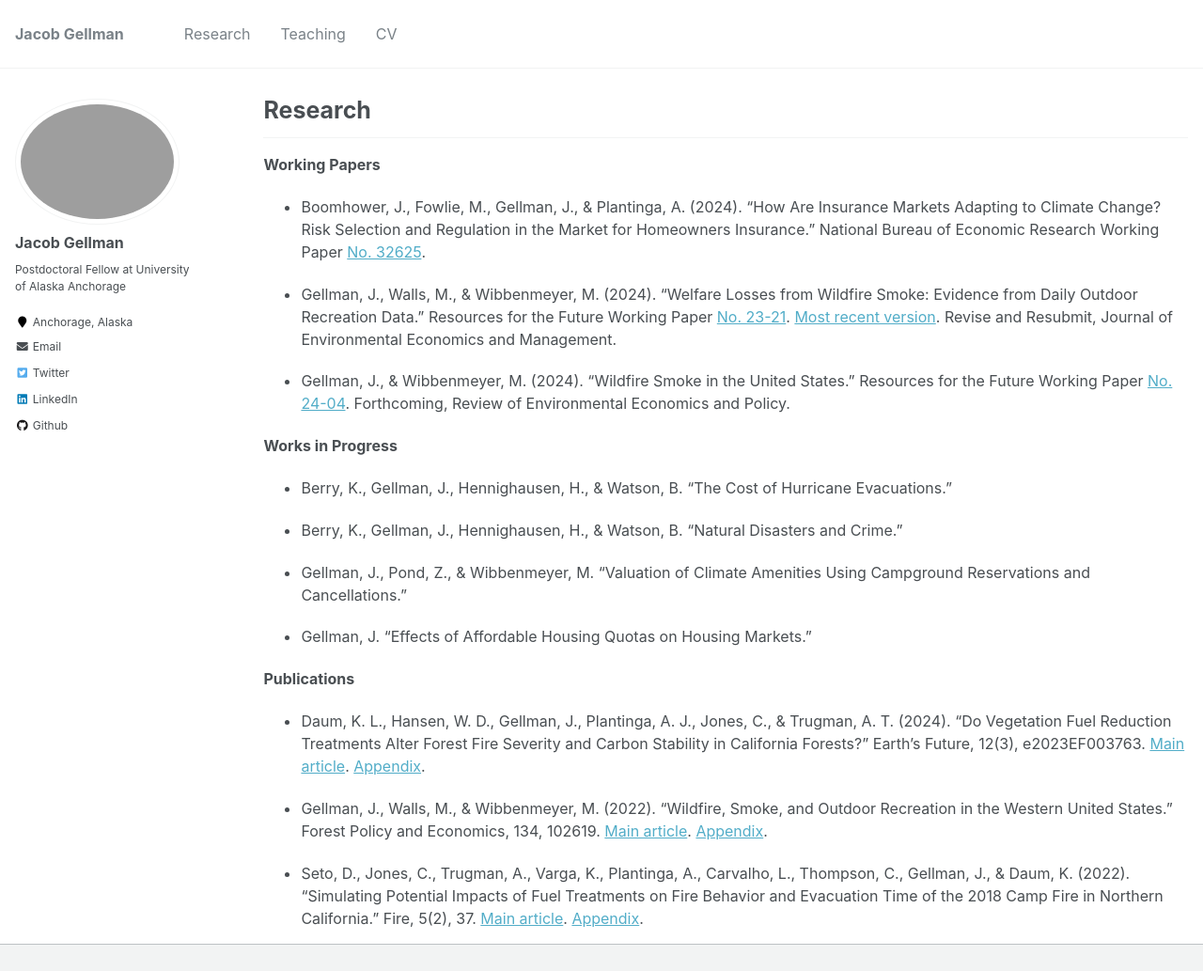
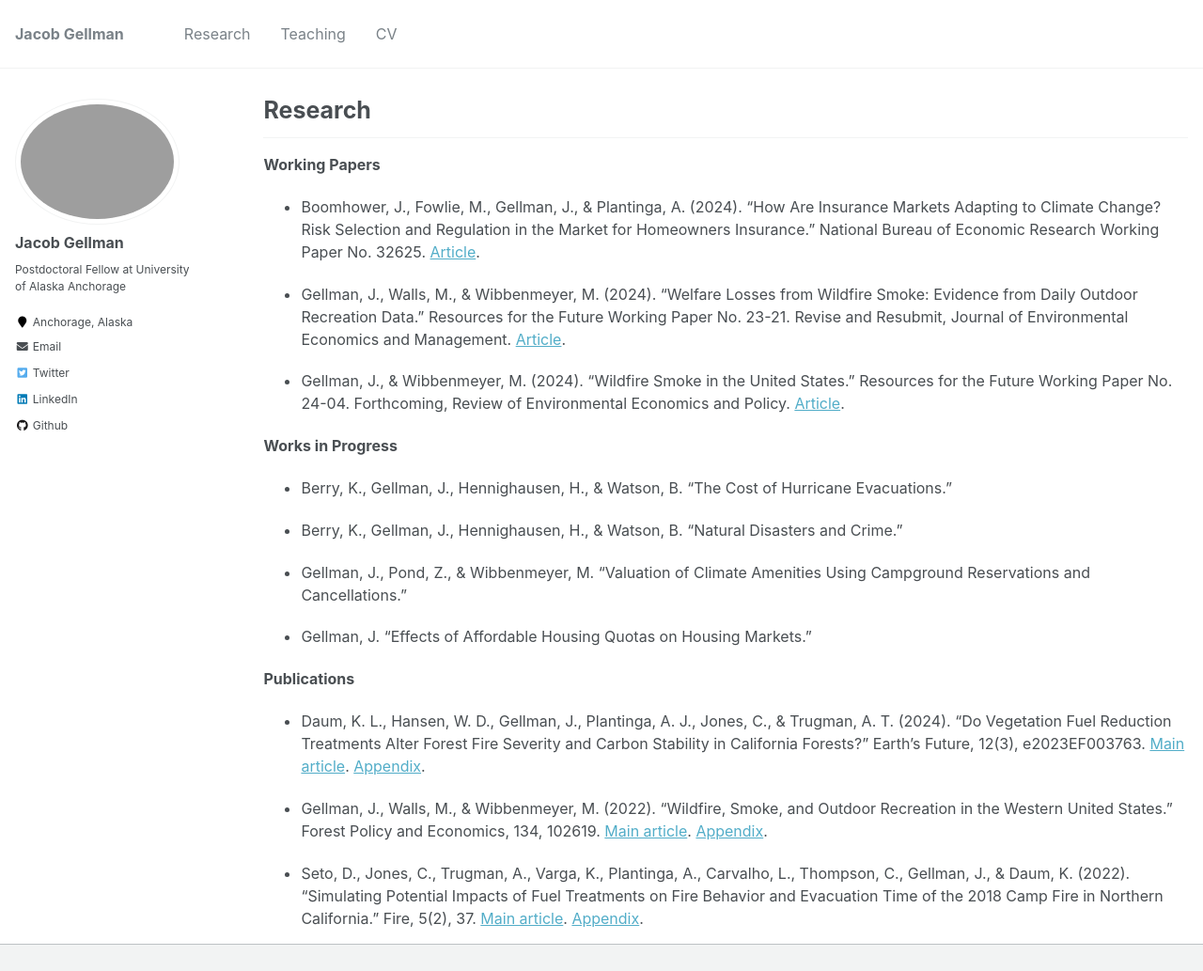
Before and after one commit to jacobgellman/jacobgellman.github.io, a Jekyll site: the page built from _pages/research.md, in a window 1280 px wide and 1185 px high, cut to the strip 0-1033 px from the top of the window. Shown: the whole strip at 94% size. Built offline with Jekyll 4.4.1, drawn with Linux system fonts in a browser that asks for light colours.

Commit message:
Research page

```diff
--- a/_pages/research.md
+++ b/_pages/research.md
@@ -10,11 +10,11 @@
 ------
 
 **Working Papers**
-* Boomhower, J., Fowlie, M., Gellman, J., & Plantinga, A. (2024). "How Are Insurance Markets Adapting to Climate Change? Risk Selection and Regulation in the Market for Homeowners Insurance." National Bureau of Economic Research Working Paper [No. 32625](https://jacobgellman.github.io/files/boomhower_et_al_2024-insurance_markets_climate_change_risk.pdf).
+* Boomhower, J., Fowlie, M., Gellman, J., & Plantinga, A. (2024). "How Are Insurance Markets Adapting to Climate Change? Risk Selection and Regulation in the Market for Homeowners Insurance." National Bureau of Economic Research Working Paper No. 32625. [Article](https://jacobgellman.github.io/files/boomhower_et_al_2024-insurance_markets_climate_change_risk.pdf).
 
-* Gellman, J., Walls, M., & Wibbenmeyer, M. (2024). "Welfare Losses from Wildfire Smoke: Evidence from Daily Outdoor Recreation Data." Resources for the Future Working Paper [No. 23-21](https://jacobgellman.github.io/files/gellman_et_al_2023-wf_smoke_rec_rff_23-21.pdf). [Most recent version](https://jacobgellman.github.io/files/gellman_et_al_2024-welfare_losses_wildfire_smoke_recreation.pdf). Revise and Resubmit, Journal of Environmental Economics and Management.
+* Gellman, J., Walls, M., & Wibbenmeyer, M. (2024). "Welfare Losses from Wildfire Smoke: Evidence from Daily Outdoor Recreation Data." Resources for the Future Working Paper No. 23-21. Revise and Resubmit, Journal of Environmental Economics and Management. [Article](https://jacobgellman.github.io/files/gellman_et_al_2024-welfare_losses_wildfire_smoke_recreation.pdf).
 
-* Gellman, J., & Wibbenmeyer, M. (2024). "Wildfire Smoke in the United States." Resources for the Future Working Paper [No. 24-04](https://jacobgellman.github.io/files/gellman_wibbenmeyer_2024-wildfire_smoke_in_united_states.pdf). Forthcoming, Review of Environmental Economics and Policy.
+* Gellman, J., & Wibbenmeyer, M. (2024). "Wildfire Smoke in the United States." Resources for the Future Working Paper No. 24-04. Forthcoming, Review of Environmental Economics and Policy. [Article](https://jacobgellman.github.io/files/gellman_wibbenmeyer_2024-wildfire_smoke_in_united_states.pdf).
 
 **Works in Progress**
 * Berry, K., Gellman, J., Hennighausen, H., & Watson, B. "The Cost of Hurricane Evacuations."
```
